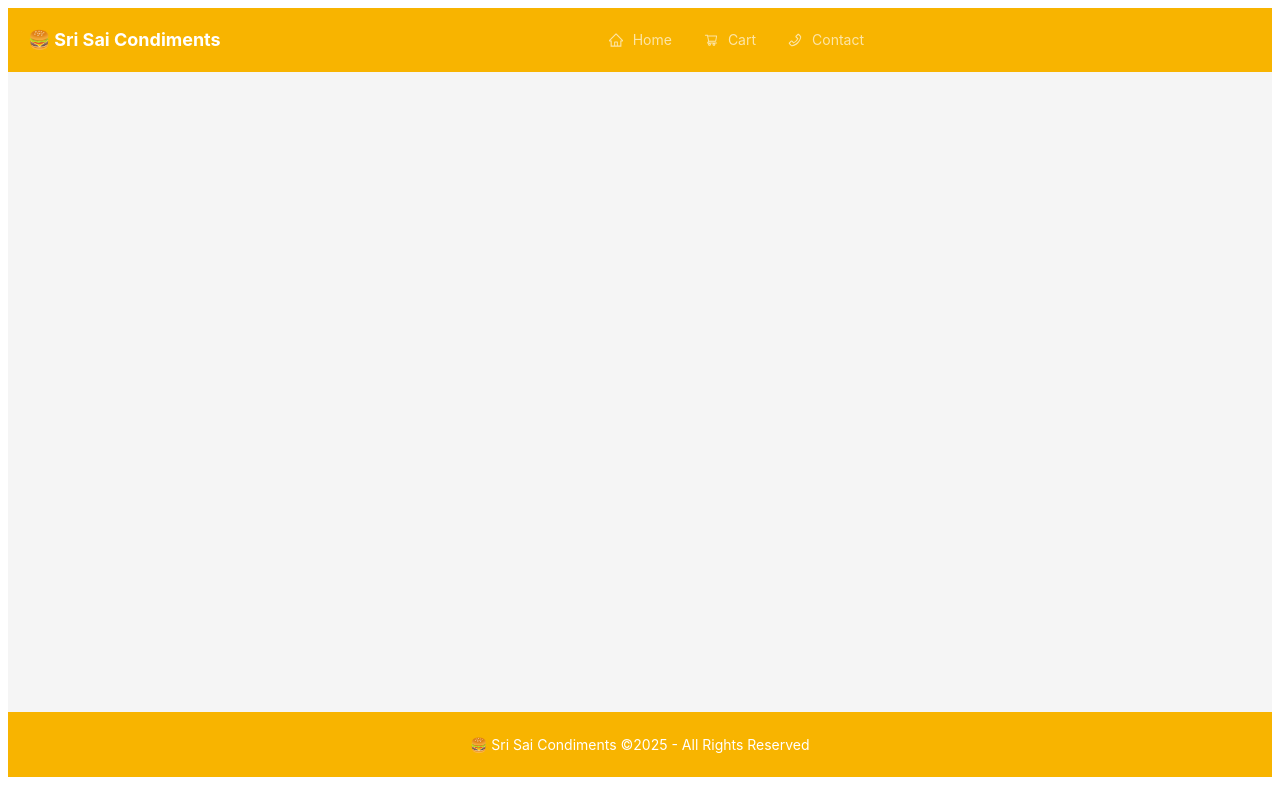
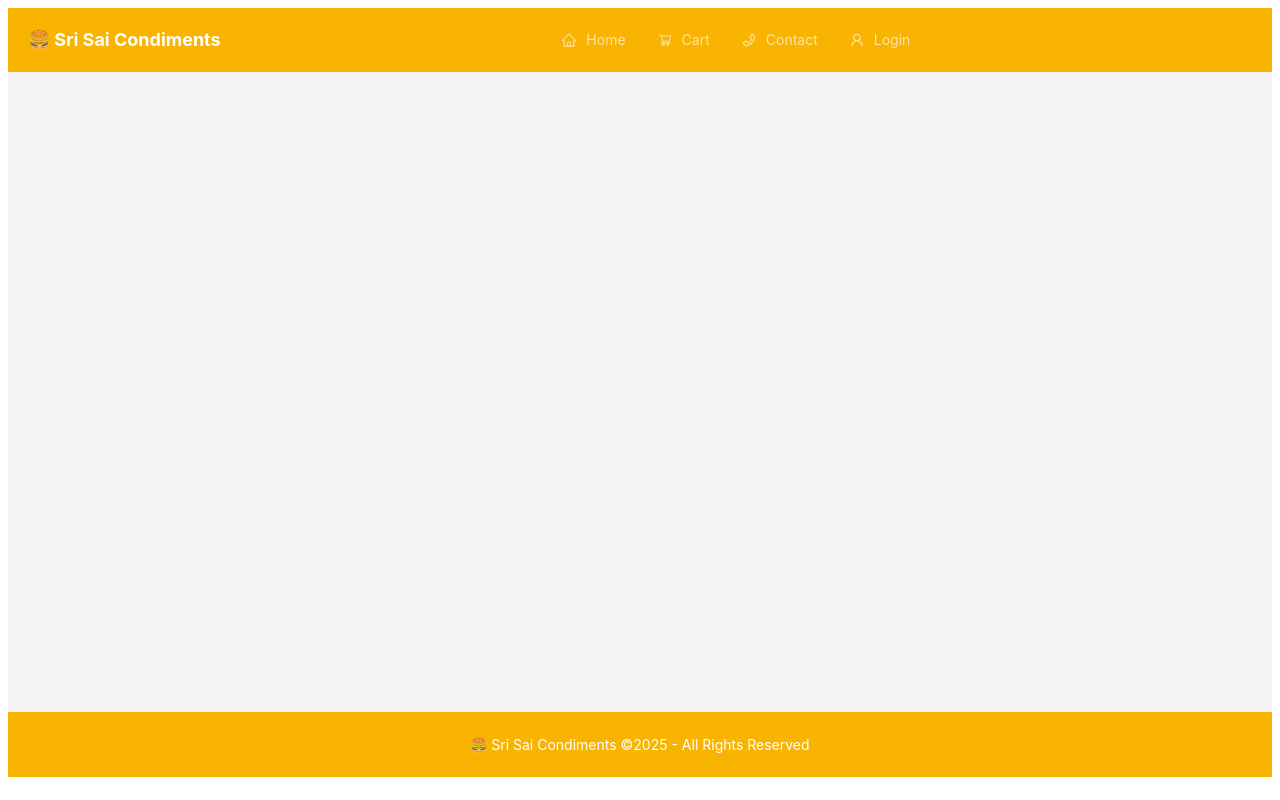
Before and after one commit to abhishek-sh111/condi-app, a React (Create React App) app: page / in a window 1280 px wide. Built offline with nearby package versions, Linux system fonts and the light colour scheme.

Commit message:
icon changes

```diff
--- a/src/App.tsx
+++ b/src/App.tsx
@@ -7,6 +7,7 @@
   PhoneOutlined,
   LogoutOutlined,
   UserOutlined,
+  AudioMutedOutlined,
 } from "@ant-design/icons";
 import Home from "./pages/Home";
 import Cart from "./pages/Cart";
@@ -60,6 +61,8 @@
             { key: "1", icon: <HomeOutlined />, label: <Link to="/">Home</Link> },
             { key: "2", icon: <ShoppingCartOutlined />, label: <Link to="/cart">Cart</Link> },
             { key: "3", icon: <PhoneOutlined />, label: <Link to="/contact">Contact</Link> },
+            { key: "4", icon: <UserOutlined />, label: <Link to="/login">Login</Link> },
+
             ...(isAuthenticated ? [{ key: "4", icon: <UserOutlined />, label: <Link to="/admin">Admin</Link> }] : []),
           ]}
         />
```
